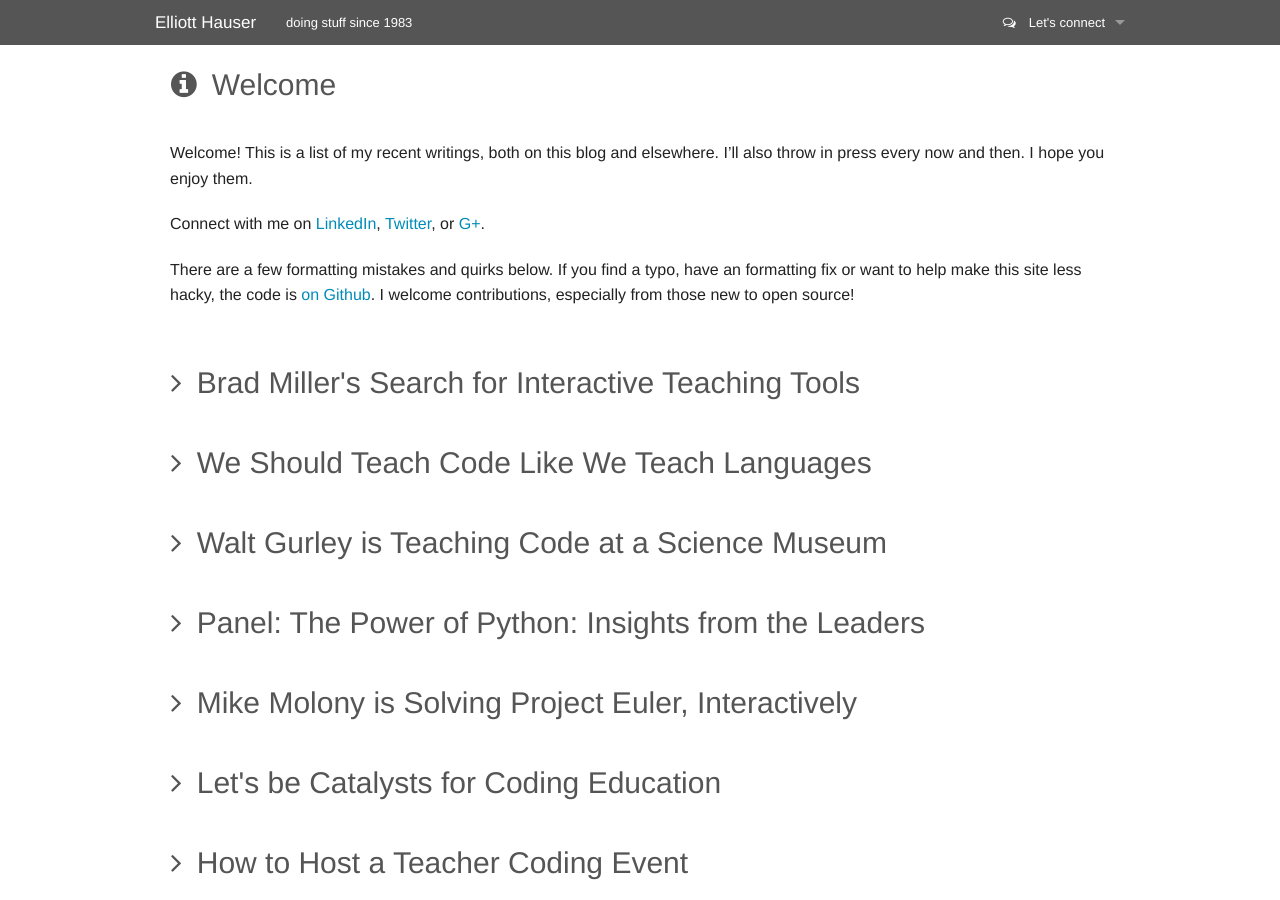
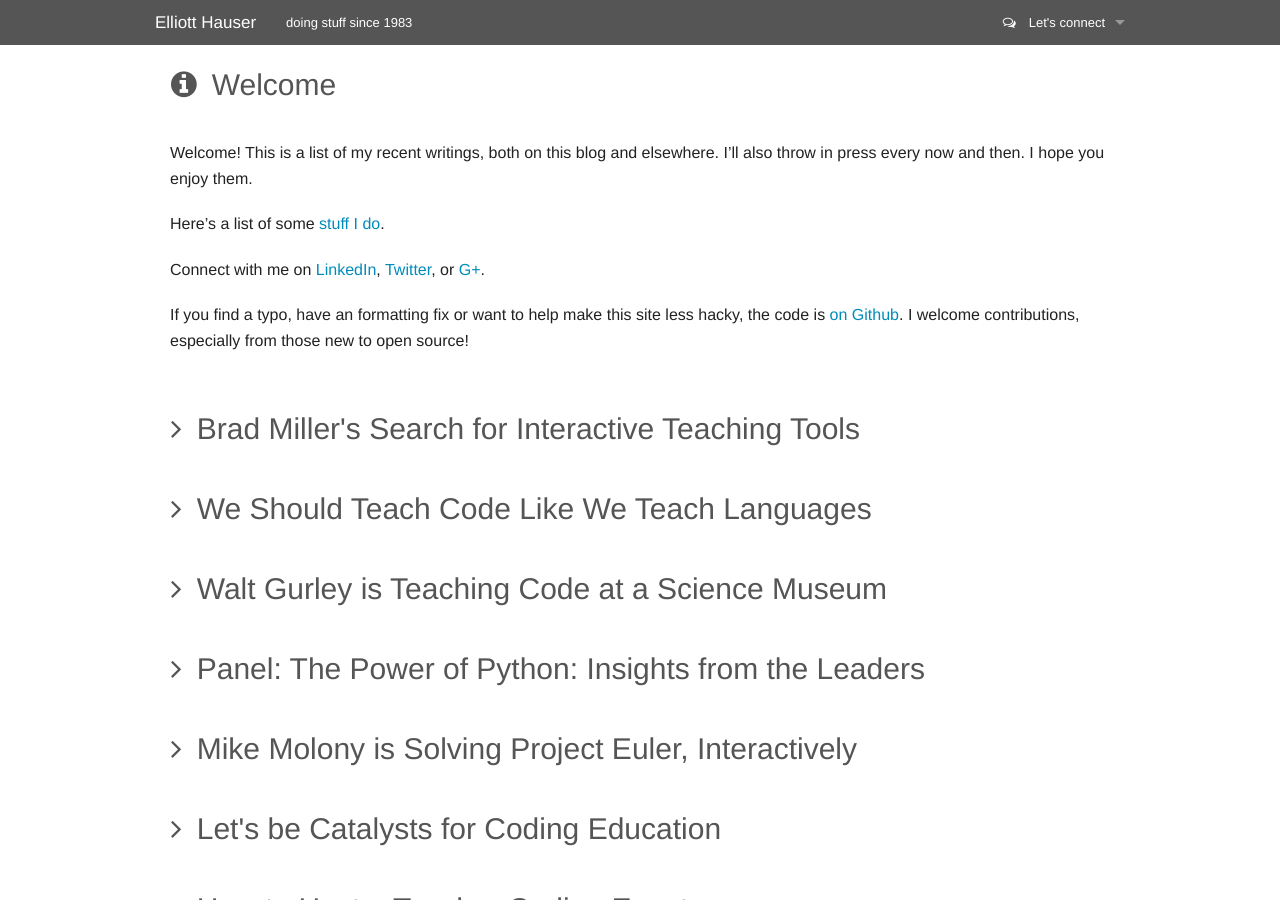
Before and after one commit to eah13/eah13.github.io, a Jekyll site: the page built from index.html, in a window 1280 px wide and 900 px high. Built offline with Jekyll 4.4.1, drawn with Linux system fonts in a browser that asks for light colours; nearby versions of some CDN libraries.

Commit message:
Update welcome.md

```diff
--- a/_includes/welcome.md
+++ b/_includes/welcome.md
@@ -1,5 +1,7 @@
 Welcome!  This is a list of my recent writings, both on this blog and elsewhere.  I'll also throw in press every now and then. I hope you enjoy them.
+
+Here's a list of some [stuff I do](bio.html).
 
 Connect with me on [LinkedIn](http://linkedin.com/in/elliotthauser), [Twitter](http://twitter.com/hauspoor), or [G+](http://plus.google.com/+elliotthauser).
 
-There are a few formatting mistakes and quirks below.  If you find a typo, have an formatting fix or want to help make this site less hacky, the code is [on Github](https://github.com/eah13/elliotthauser.com).  I welcome contributions, especially from those new to open source!
+If you find a typo, have an formatting fix or want to help make this site less hacky, the code is [on Github](https://github.com/eah13/elliotthauser.com).  I welcome contributions, especially from those new to open source!
```
